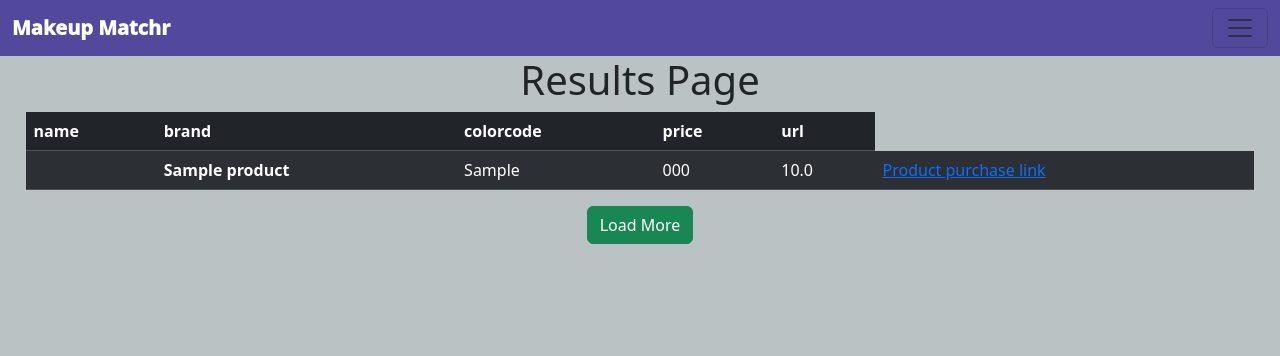
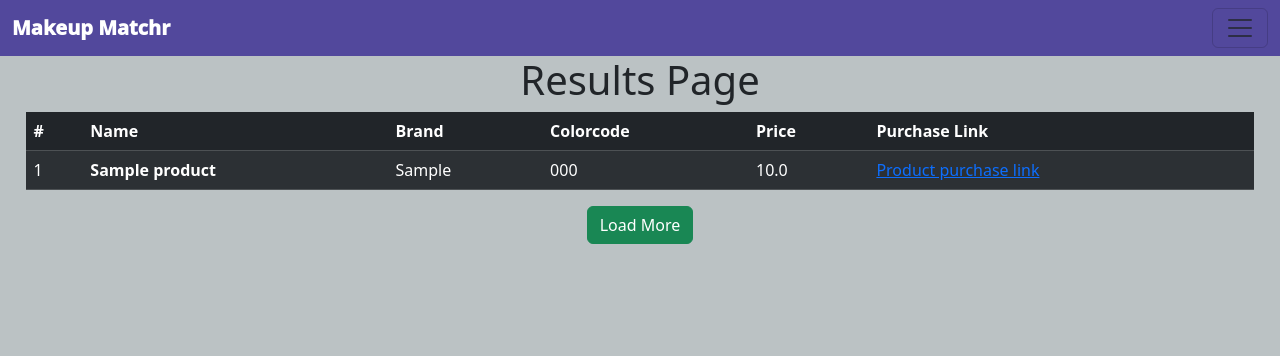
Before and after one commit to LaneDibello/makeup-matchr, a Django app: page /results/ in a window 1280 px wide. Shown: the top 356 px of the page. Run offline with Django 4.2, Linux system fonts and the light colour scheme; tables that the repository leaves empty hold one stand-in row (values such as "Sample post").

Commit message:
added auto-incrementing numbers to table rows

```diff
--- a/makeupMatcher/makeupApp/static/styles/results.css
+++ b/makeupMatcher/makeupApp/static/styles/results.css
@@ -1,5 +1,13 @@
 div {
     text-align: center;
+}
+
+table {
+    counter-reset: tableCount;
+}
+.counterCell:before {
+    content: counter(tableCount);
+    counter-increment: tableCount;
 }
 
 .table-wrapper {
--- a/makeupMatcher/makeupApp/templates/results.html
+++ b/makeupMatcher/makeupApp/templates/results.html
@@ -16,17 +16,18 @@
         data-filter-control="true" data-show-search-clear-button="true">
         <thead>
             <tr>
-                <th scope="col" data-sortable="true" data-sorter="alphanum">name</th>
-                <th scope="col" data-sortable="true" data-sorter="alphanum">brand</th>
-                <th scope="col">colorcode</th>
-                <th scope="col" data-sortable="true" data-sorter="alphanum">price</th>
-                <th scope="col">url</th>
+                <th scope="col">#</th>
+                <th scope="col">Name</th>
+                <th scope="col">Brand</th>
+                <th scope="col">Colorcode</th>
+                <th scope="col">Price</th>
+                <th scope="col">Purchase Link</th>
             </tr>
         </thead>
         <tbody>
             {% for item in match_results %}
             <tr>
-                <td></td>
+                <td class="counterCell"></td>
                 <th scope="row">{{ item.name }}</th>
                 <td>{{ item.brand }}</td>
                 <td>{{ item.colorcode }}</td>
```
